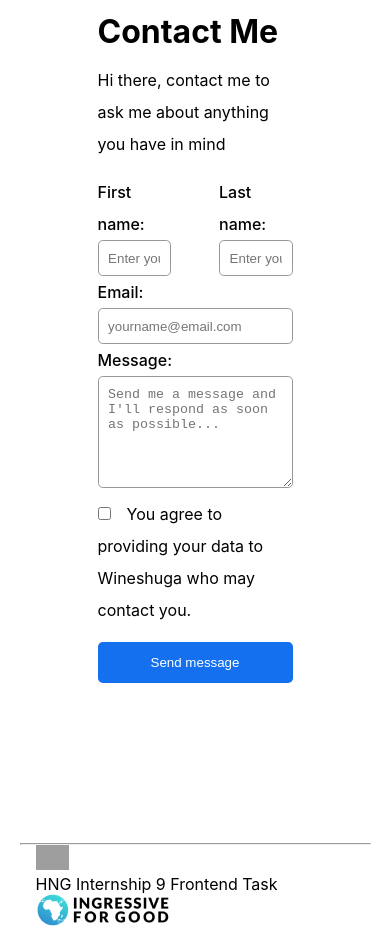
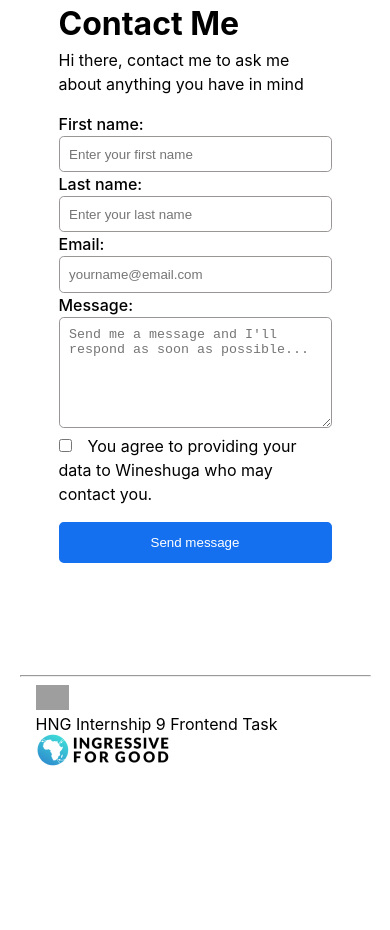
Before and after one commit to Wineshuga/Front-End-Stage-1-Task, a React (Create React App) app in the folder single-page-profile/: page /contact in a window 390 px wide. After the commit the page ends 844 px from the top, so only its background shows below. Built offline with nearby package versions, Linux system fonts and the light colour scheme; grey boxes are pictures that could not be loaded.

Commit message:
style: style mobile view of contact page

```diff
--- a/single-page-profile/src/App.css
+++ b/single-page-profile/src/App.css
@@ -73,7 +73,7 @@
 
 .footer {
   width: 90vw;
-  margin: 10rem auto 0 auto;
+  margin: 7rem auto 2rem auto;
 }
 
 .left-icon {
@@ -145,9 +145,12 @@ label {
 
 #first_name:focus,
 #last_name:focus,
-#email:focus,
+#email:focus {
+  border: 1px solid#1570EF;
+}
+
 #message:focus {
-  border: 1px solid#1570EF;
+  border: 3px solid #D1E9FF;
 }
 
 #check-box:hover {
@@ -171,6 +174,33 @@ label {
   cursor: pointer;
 }
 
+.first-label-mobile,
+.second-label-mobile,
+.input-on-large-screen {
+  display: none;
+}
+
+@media screen and (max-width: 680px) and (min-width:200px) {
+
+  .first-label-mobile,
+  .second-label-mobile,
+  #first_name,
+  #last_name {
+    display: block;
+    width: 100%;
+  }
+
+  .name-labels,
+  .name-inputs {
+    display: none;
+  }
+
+  .contact-page-container {
+    line-height: 1.5;
+    max-width: 70vw;
+  }
+}
+
 @media screen and (max-width: 425px) and (min-width:200px) {
   .share-icon-mobile {
     display: block;
@@ -191,5 +221,6 @@ label {
   .icon-div {
     display: block;
     text-align: left;
+    margin: 0.5rem 0;
   }
 }
--- a/single-page-profile/src/Components/FormDetails.js
+++ b/single-page-profile/src/Components/FormDetails.js
@@ -23,6 +23,24 @@ export default function FormDetails() {
         required
       />
       </div>
+      <label className="first-label-mobile">First name:</label>
+      <input
+        id="first_name"
+        type="text"
+        name="First Name"
+        placeholder="Enter your first name"
+        className="input-on-large-screen"
+        required
+      />
+      <label className="second-label-mobile">Last name:</label>
+      <input
+        id="last_name"
+        type="text"
+        name="Last Name"
+        placeholder="Enter your last name"
+        className="input-on-large-screen"
+        required
+      />
       <label>Email:</label>
       <input
         id="email"
```
